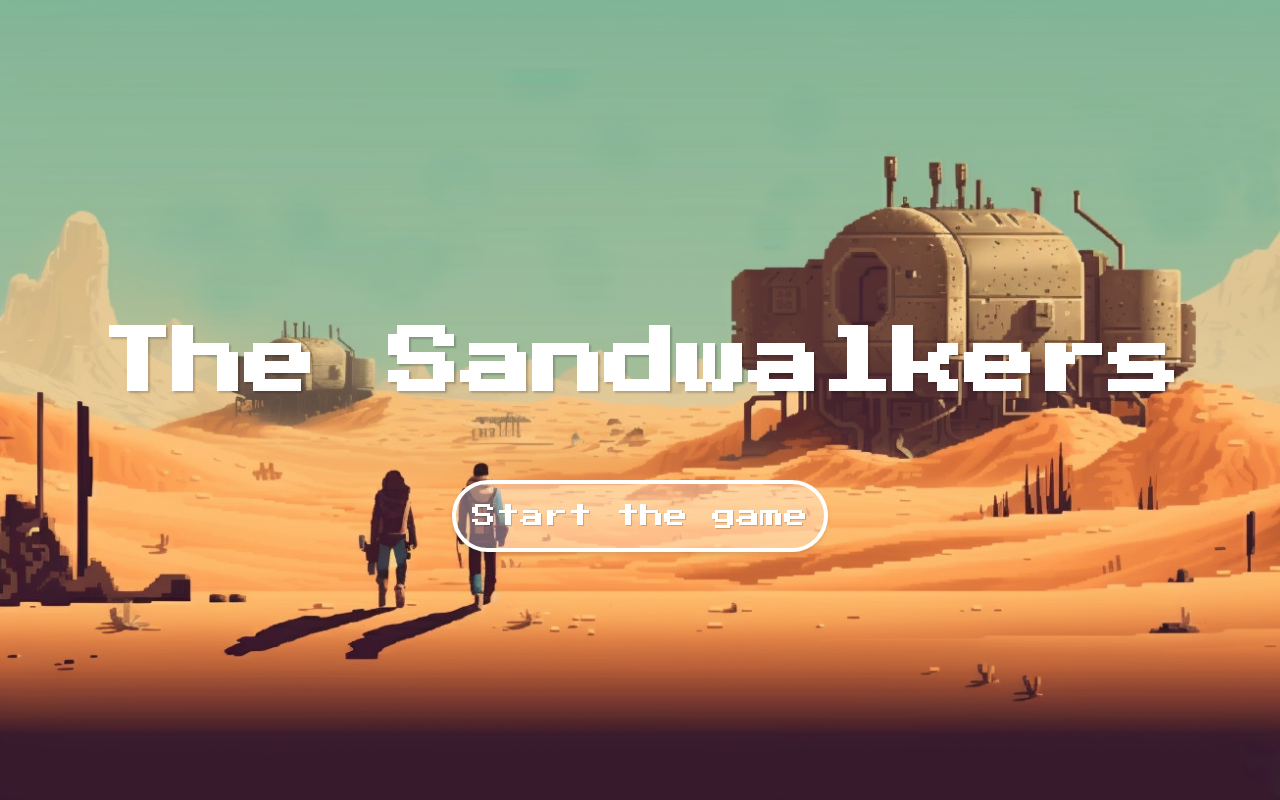
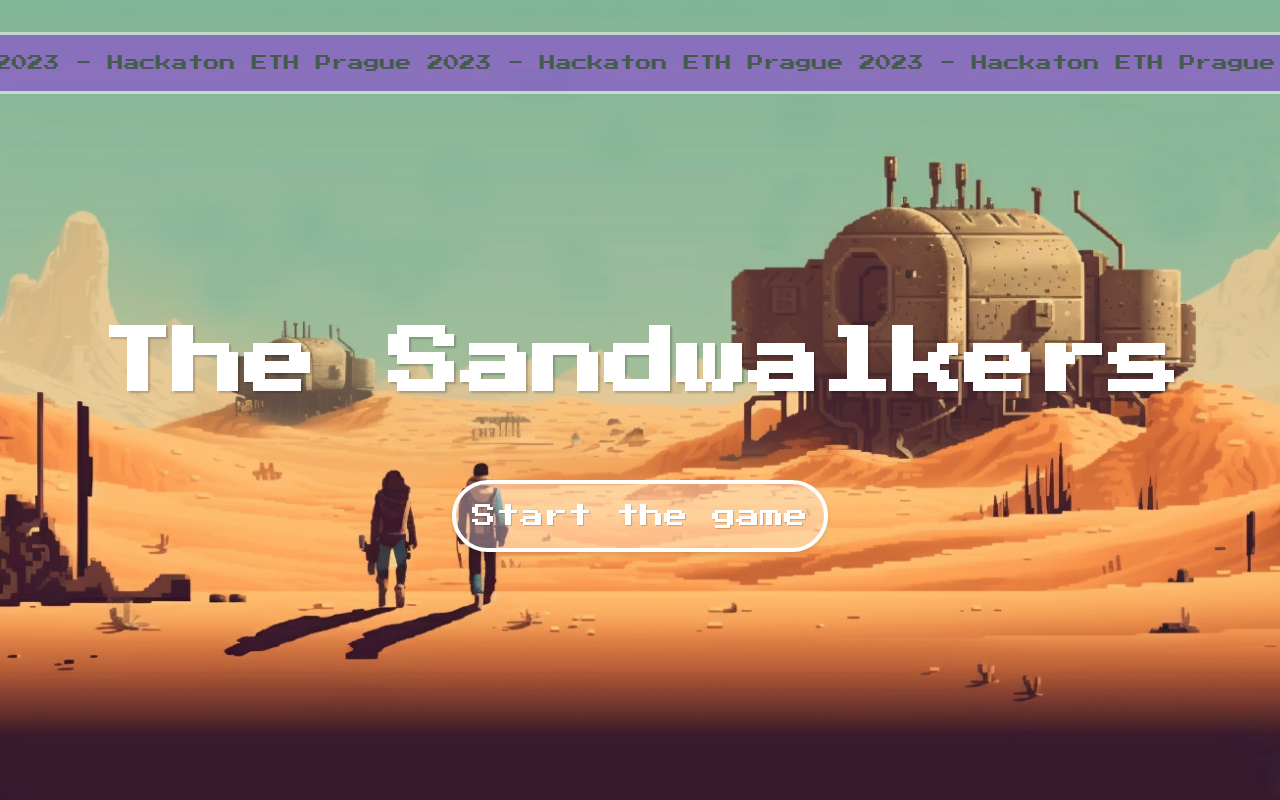
Before and after one commit to OpenTechne/TheSandWalker, a Next.js app in the folder client/: page / in a window 1280 px wide. Shown: the top 800 px of the page. Built offline with nearby package versions, Linux system fonts and the light colour scheme.

Commit message:
Marquee implemented

```diff
--- a/client/src/app/page.js
+++ b/client/src/app/page.js
@@ -1,17 +1,20 @@
 import Image from "next/image";
 import Start from "@/components/Buttons/Start";
 import Levels from "@/components/Sections/Levels";
+import Loop from "@/components/Sections/Loop";
+import "./style.css";
 
 export default function Home() {
   return (
     <main>
-      <div className="relative flex h-screen flex-col items-center justify-center bg-home bg-cover">
+      <Loop />
+      <div className="flex h-screen flex-col items-center justify-center bg-home bg-cover">
         <div className="flex flex-col items-center justify-center px-5 py-5 lg-px:20 lg:py-10">
           <p className="text-4xl text-center font-bold text-white [text-shadow:_2px_2px_2px_rgb(0_0_0_/_20%)] lg:text-7xl py-10">The Sandwalkers</p>
         </div>
         <Start page={1} />
       </div>
-      <Levels/>
+      <Levels />
     </main>
   );
 }
--- /dev/null
+++ b/client/src/app/style.css
@@ -0,0 +1,29 @@
+.marquee {
+  margin-top: 2rem;
+  position: absolute;
+  opacity: 50%;
+  background-color: blueviolet;
+  border-top: .2rem solid white;
+  border-bottom: .2rem solid white;
+  width: 100vw;
+  max-width: 100%;
+  overflow-x: hidden;
+  padding: 1rem 0;
+}
+.content{
+  color: black;
+}
+.track {
+  white-space: nowrap;
+  will-change: transform;
+  animation: marquee 15s linear infinite;
+}
+
+@keyframes marquee {
+  from {
+    transform: translateX(-100%);
+  }
+  to {
+    transform: translateX(100%);
+  }
+}
--- /dev/null
+++ b/client/src/components/Sections/Loop.jsx
@@ -0,0 +1,14 @@
+"use client";
+import Image from "next/image";
+
+export default function Loop() {
+  return (
+    <div class="marquee">
+      <div class="track">
+        <div class="content">
+          Hackaton ETH Prague 2023 - Hackaton ETH Prague 2023 - Hackaton ETH Prague 2023 - Hackaton ETH Prague 2023
+        </div>
+      </div>
+    </div>
+  );
+}
```
